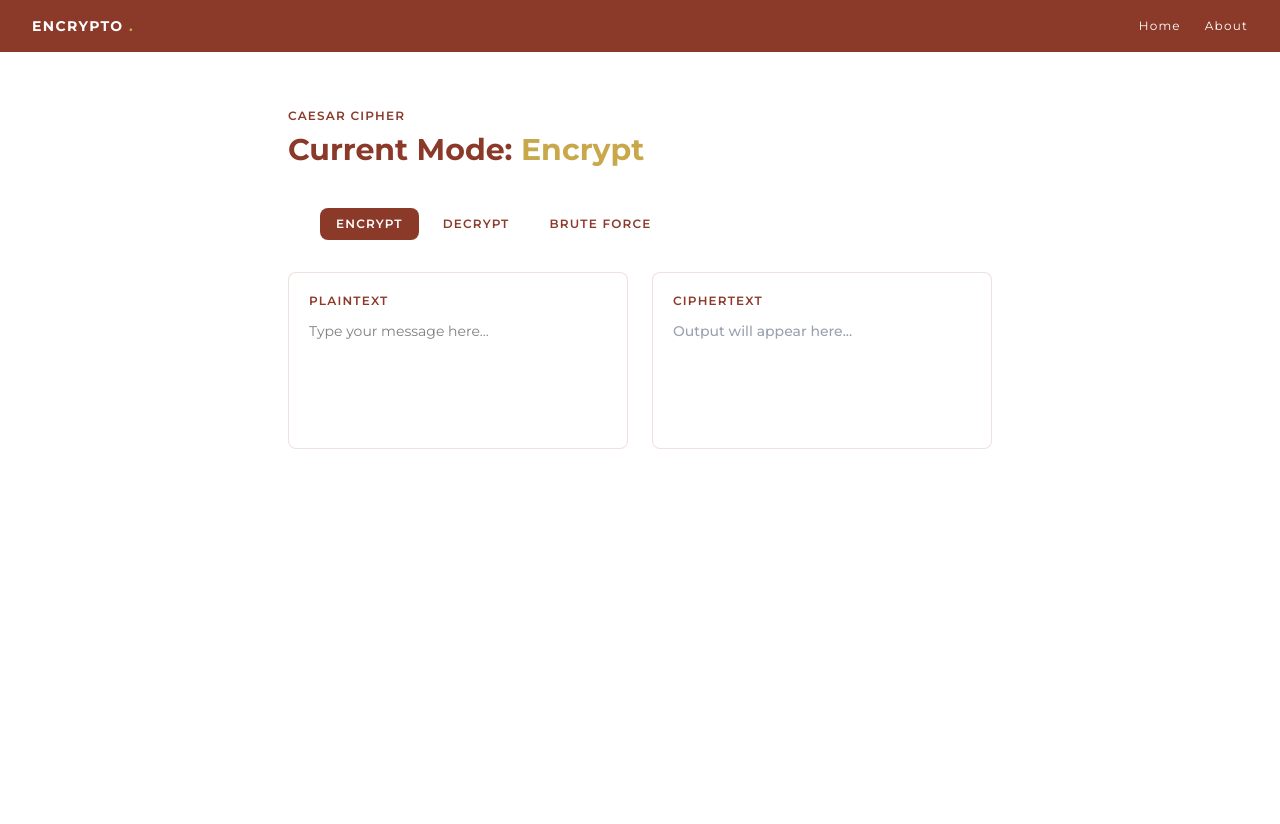
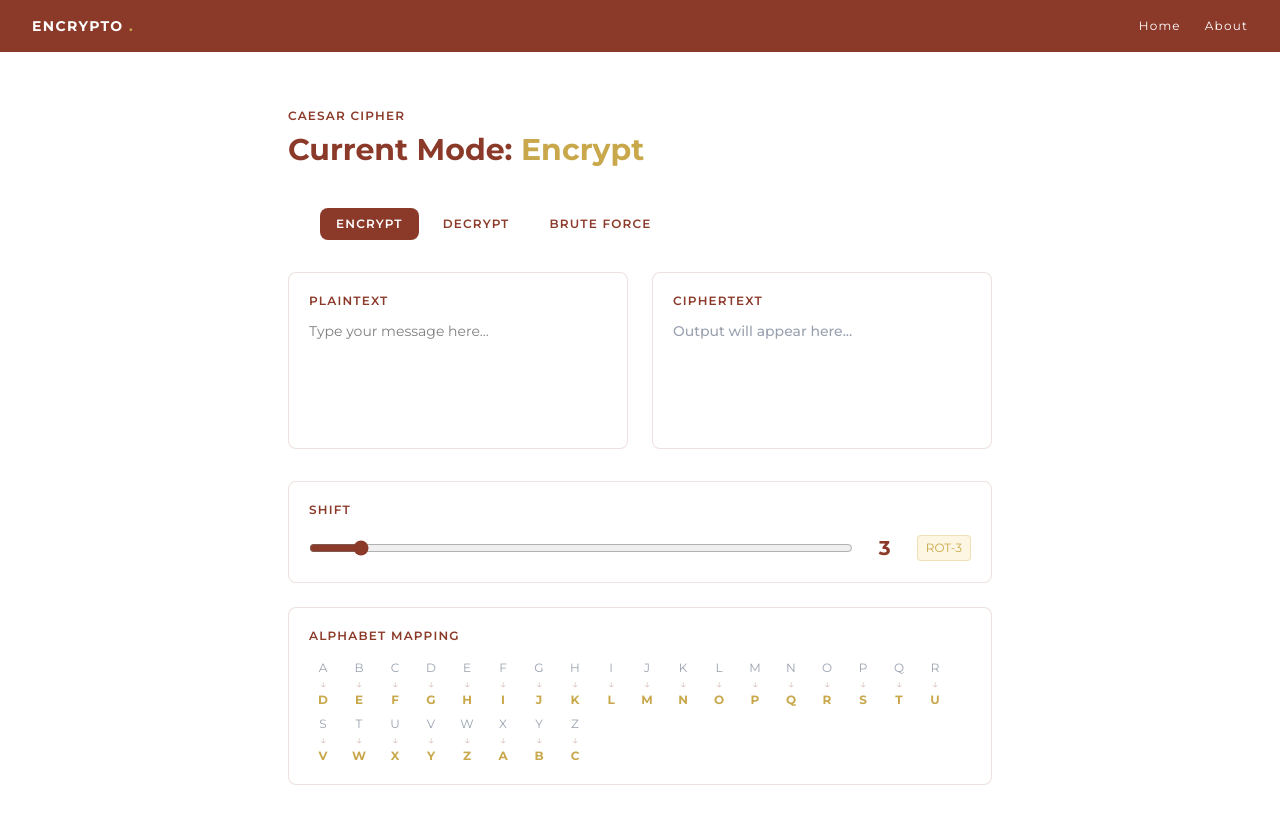
Before and after one commit to Krimzonn/encrypto, a React (Vite) app: page /cipher/caesar in a window 1280 px wide. Shown: the top 824 px of the page. Before the commit the page ends 800 px from the top, so only its background shows below. Built offline with nearby package versions, Linux system fonts and the light colour scheme.

Commit message:
Completed Caesar Cipher

```diff
--- a/src/App.jsx
+++ b/src/App.jsx
@@ -2,15 +2,18 @@ import { BrowserRouter, Routes, Route } from "react-router-dom";
 import Home from "./pages/Home";
 import CipherSelect from "./pages/CipherSelect";
 import Caesar from "./pages/Caesar";
+import { AnimatePresence } from "framer-motion";
 
 function App() {
   return (
     <BrowserRouter>
-      <Routes>
-        <Route path="/" element={<Home />} />
-        <Route path="/ciphers" element={<CipherSelect />} />
-        <Route path="/cipher/caesar" element={<Caesar />} />
-      </Routes>
+      <AnimatePresence mode="wait">
+        <Routes>
+          <Route path="/" element={<Home />} />
+          <Route path="/ciphers" element={<CipherSelect />} />
+          <Route path="/cipher/caesar" element={<Caesar />} />
+        </Routes>
+      </AnimatePresence>
     </BrowserRouter>
   );
 }
--- a/src/ciphers/caesarCipher.js
+++ b/src/ciphers/caesarCipher.js
@@ -25,8 +25,8 @@ export function caesarDecrypt(text, shift) {
 export function bruteForce(text) {
   const result = [];
 
-  for (let shift = 0; shift <= 25; shift++) {
-    result.push({ shift, text: ceasarDecrypt(text, shift) });
+  for (let shift = 1; shift <= 25; shift++) {
+    result.push({ shift, text: caesarDecrypt(text, shift) });
   }
 
   return result;
--- /dev/null
+++ b/src/components/AlphabetMap.jsx
@@ -0,0 +1,36 @@
+import { motion, AnimatePresence } from "framer-motion";
+import { buildAlphabetMap } from "../ciphers/caesarCipher";
+
+function AlphabetMap({ shift }) {
+  const map = buildAlphabetMap(shift);
+
+  return (
+    <div className="bg-surface border border-rw/15 rounded-lg p-5">
+      <p className="text-xs font-semibold text-rw tracking-widest uppercase mb-4">
+        Alphabet Mapping
+      </p>
+
+      <div className="flex flex-wrap gap-2">
+        {map.map(({ original, shifted }) => (
+          <div key={original} className="flex flex-col items-center w-7">
+            <span className="text-xs text-gray-400">{original}</span>
+            <span className="text-xs text-rw/30">↓</span>
+            <AnimatePresence mode="wait">
+              <motion.span
+                className="text-xs font-bold text-gold"
+                intial={{ opacity: 0, y: -4 }}
+                animate={{ opacity: 1, y: 0 }}
+                exit={{ opacity: 0, y: 4 }}
+                transition={{ duration: 0.12 }}
+              >
+                {shifted}
+              </motion.span>
+            </AnimatePresence>
+          </div>
+        ))}
+      </div>
+    </div>
+  );
+}
+
+export default AlphabetMap;
--- /dev/null
+++ b/src/components/BruteForce.jsx
@@ -0,0 +1,63 @@
+import { motion } from "framer-motion";
+import { bruteForce } from "../ciphers/caesarCipher";
+
+const containerVariants = {
+  hidden: {},
+  visible: {
+    transition: {
+      staggerChildren: 0.04,
+    },
+  },
+};
+
+const itemVariants = {
+  hidden: { opacity: 0, x: -10 },
+  visible: { opacity: 1, x: 0 },
+};
+
+function BruteForce({ input }) {
+  if (!input) {
+    return (
+      <div className="bg-surface border border-rw/15 rounded-lg p-6">
+        <p className="text-xs font-semibold text-rw tracking-widest uppercase mb-3">
+          Brute Force
+        </p>
+        <p className="text-xs text-gray-400">
+          Enter ciphertext above to try all 25 possible shifts
+        </p>
+      </div>
+    );
+  }
+
+  const result = bruteForce(input);
+
+  return (
+    <div className="bg-surface border border-rw/15 rounded-lg p-6">
+      <p className="text-xs font-semibold text-rw tracking-widest uppercase mb-4">
+        Brute Force - all 25 shifts
+      </p>
+      <motion.div
+        key={input}
+        variants={containerVariants}
+        initial="hidden"
+        animate="visible"
+        className="flex flex-col gap-2 max-h-96 overflow-y-auto"
+      >
+        {result.map(({ shift, text }) => (
+          <motion.div
+            key={shift}
+            variants={itemVariants}
+            className="flex gap-3 items-baseline border-b border-rw/10 pb-1"
+          >
+            <span className="text-xs text-rw font-semibold min-w-[50px]">
+              ROT-{shift}
+            </span>
+            <span className="text-sm text-gold break-all">{text}</span>
+          </motion.div>
+        ))}
+      </motion.div>
+    </div>
+  );
+}
+
+export default BruteForce;
--- /dev/null
+++ b/src/components/FadeIn.jsx
@@ -0,0 +1,15 @@
+import { motion } from "framer-motion";
+
+function FadeIn({ children, delay = 0 }) {
+  return (
+    <motion.div
+      initial={{ opacity: 0, y: 16 }}
+      animate={{ opacity: 1, y: 0 }}
+      transition={{ duration: 0.4, ease: "easeOut", delay }}
+    >
+      {children}
+    </motion.div>
+  );
+}
+
+export default FadeIn;
--- /dev/null
+++ b/src/components/PageWrapper.jsx
@@ -0,0 +1,16 @@
+import { motion } from "framer-motion";
+
+function PageWrapper({ children }) {
+  return (
+    <motion.div
+      initial={{ opacity: 0, y: 20 }}
+      animate={{ opacity: 1, y: 0 }}
+      exit={{ opacity: 0, y: -20 }}
+      transition={{ duration: 0.4, ease: "easeOut" }}
+    >
+      {children}
+    </motion.div>
+  );
+}
+
+export default PageWrapper;
--- /dev/null
+++ b/src/components/ShiftSlider.jsx
@@ -0,0 +1,35 @@
+import { motion } from "framer-motion";
+
+function ShiftSlider({ shift, setShift }) {
+  return (
+    <div className="bg-surface border border-rw/15 rounded-lg p-5 mb-6">
+      <p className="text-xs font-semibold text-rw tracking-widest uppercase mb-4">
+        Shift
+      </p>
+      <div className="flex items-center gap-4">
+        <input
+          type="range"
+          min={1}
+          max={25}
+          value={shift}
+          onChange={(e) => setShift(Number(e.target.value))}
+          className="flex-1 accent-rw cursor-pointer"
+        />
+        <motion.span
+          key={shift}
+          initial={{ opacity: 0, y: -6 }}
+          animate={{ opacity: 1, y: 0 }}
+          transition={{ duration: 0.15 }}
+          className="text-xl font-bold text-rw min-w-[32px] text-center"
+        >
+          {shift}
+        </motion.span>
+        <span className="text-xs text-gold border border-gold/30 bg-gold-pale px-2 py-1 rounded">
+          ROT-{shift}
+        </span>
+      </div>
+    </div>
+  );
+}
+
+export default ShiftSlider;
--- a/src/pages/Caesar.jsx
+++ b/src/pages/Caesar.jsx
@@ -3,15 +3,20 @@ import Navbar from "../components/Navbar";
 import caesarEncrypt, { caesarDecrypt } from "../ciphers/caesarCipher";
 import ModesTab from "../components/ModesTab";
 import CipherIO from "../components/CipherIO";
+import BruteForce from "../components/BruteForce";
+import PageWrapper from "../components/PageWrapper";
+import FadeIn from "../components/FadeIn";
+import ShiftSlider from "../components/ShiftSlider";
+import AlphabetMap from "../components/AlphabetMap";
 
 function Caesar() {
   const [mode, setMode] = useState("Encrypt");
   const [input, setInput] = useState("");
-  const [shift, seShift] = useState(3);
+  const [shift, setShift] = useState(3);
 
   const output = useMemo(() => {
     if (!input) {
-      return;
+      return "";
     }
 
     if (mode === "Encrypt") {
@@ -27,8 +32,10 @@ function Caesar() {
 
   return (
     <>
+      <PageWrapper>
         <Navbar />
         <div className="max-w-3xl mx-auto px-8 py-14">
+          <FadeIn delay={0.1}>
             <p className="text-xs text-rw font-semibold tracking-widest uppercase mb-2">
               Caesar Cipher
             </p>
@@ -36,15 +43,53 @@ function Caesar() {
             <h1 className="text-3xl font-bold text-rw mb-10">
               Current Mode: <span className="text-gold">{mode}</span>
             </h1>
+          </FadeIn>
 
+          <FadeIn delay={0.2}>
             <ModesTab mode={mode} setMode={setMode} />
+          </FadeIn>
+
+          <FadeIn delay={0.3}>
+            {mode !== "Brute Force" && (
               <CipherIO
                 input={input}
                 mode={mode}
                 setInput={setInput}
                 output={output}
               />
+            )}
+
+            {mode === "Brute Force" && (
+              <>
+                <div className="bg-surface border border-rw/15 rounded-lg p-5 m-6">
+                  <p className="text-xs font-semibold text-rw tracking-widest uppercase mb-3">
+                    Ciphertext to crack
+                  </p>
+                  <textarea
+                    value={input}
+                    onChange={(e) => setInput(e.target.value)}
+                    placeholder="Paste your ciphertext here..."
+                    rows={3}
+                    className="w-full text-sm outline-none resize-none bg-transparent"
+                  ></textarea>
                 </div>
+                <BruteForce input={input} />
+              </>
+            )}
+          </FadeIn>
+
+          {mode !== "Brute Force" && (
+            <>
+              <FadeIn delay={0.4}>
+                <ShiftSlider shift={shift} setShift={setShift} />
+              </FadeIn>
+              <FadeIn delay={0.5}>
+                <AlphabetMap shift={shift} />
+              </FadeIn>
+            </>
+          )}
+        </div>
+      </PageWrapper>
     </>
   );
 }
--- a/src/pages/CipherSelect.jsx
+++ b/src/pages/CipherSelect.jsx
@@ -1,5 +1,7 @@
 import Navbar from "../components/Navbar";
 import CipherCard from "../components/CipherCard";
+import PageWrapper from "../components/PageWrapper";
+import FadeIn from "../components/FadeIn";
 
 const ciphers = [
   {
@@ -28,20 +30,28 @@ const ciphers = [
 function CipherSelect() {
   return (
     <>
+      <PageWrapper>
         <Navbar />
         <div className="max-w-4xl mx-auto px-8 py-16">
+          <FadeIn delay={0.1}>
             <p className="text-xs font-semibold text-rw tracking-widest uppercase mb-2">
               Cipher Library
             </p>
+          </FadeIn>
+          <FadeIn delay={0.2}>
             <h1 className="text-3xl font-bold text-rw mb-10">
               Choose a <span className="text-gold">cipher</span>
             </h1>
+          </FadeIn>
+          <FadeIn delay={0.3}>
             <div className="grid grid-cols-1 md:grid-cols-3 gap-6">
               {ciphers.map((cipher) => (
                 <CipherCard key={cipher.name} {...cipher} />
               ))}
             </div>
+          </FadeIn>
         </div>
+      </PageWrapper>
     </>
   );
 }
--- a/src/pages/Home.jsx
+++ b/src/pages/Home.jsx
@@ -2,14 +2,24 @@ import Navbar from "../components/Navbar";
 import Herocard from "../components/Herocard";
 import EnterButton from "../components/EnterButton";
 import HowItWorks from "../components/HowItWorks";
+import PageWrapper from "../components/PageWrapper";
+import FadeIn from "../components/FadeIn";
 
 function Home() {
   return (
     <>
-      <Navbar />
-      <Herocard />
-      <EnterButton to="/ciphers" />
-      <HowItWorks />
+      <PageWrapper>
+        <FadeIn delay={0.1}>
+          <Navbar />
+        </FadeIn>
+        <FadeIn delay={0.2}>
+          <Herocard />
+          <EnterButton to="/ciphers" />
+        </FadeIn>
+        <FadeIn delay={0.3}>
+          <HowItWorks />
+        </FadeIn>
+      </PageWrapper>
     </>
   );
 }
```
Lines whose indentation alone changed are shown as unchanged.
